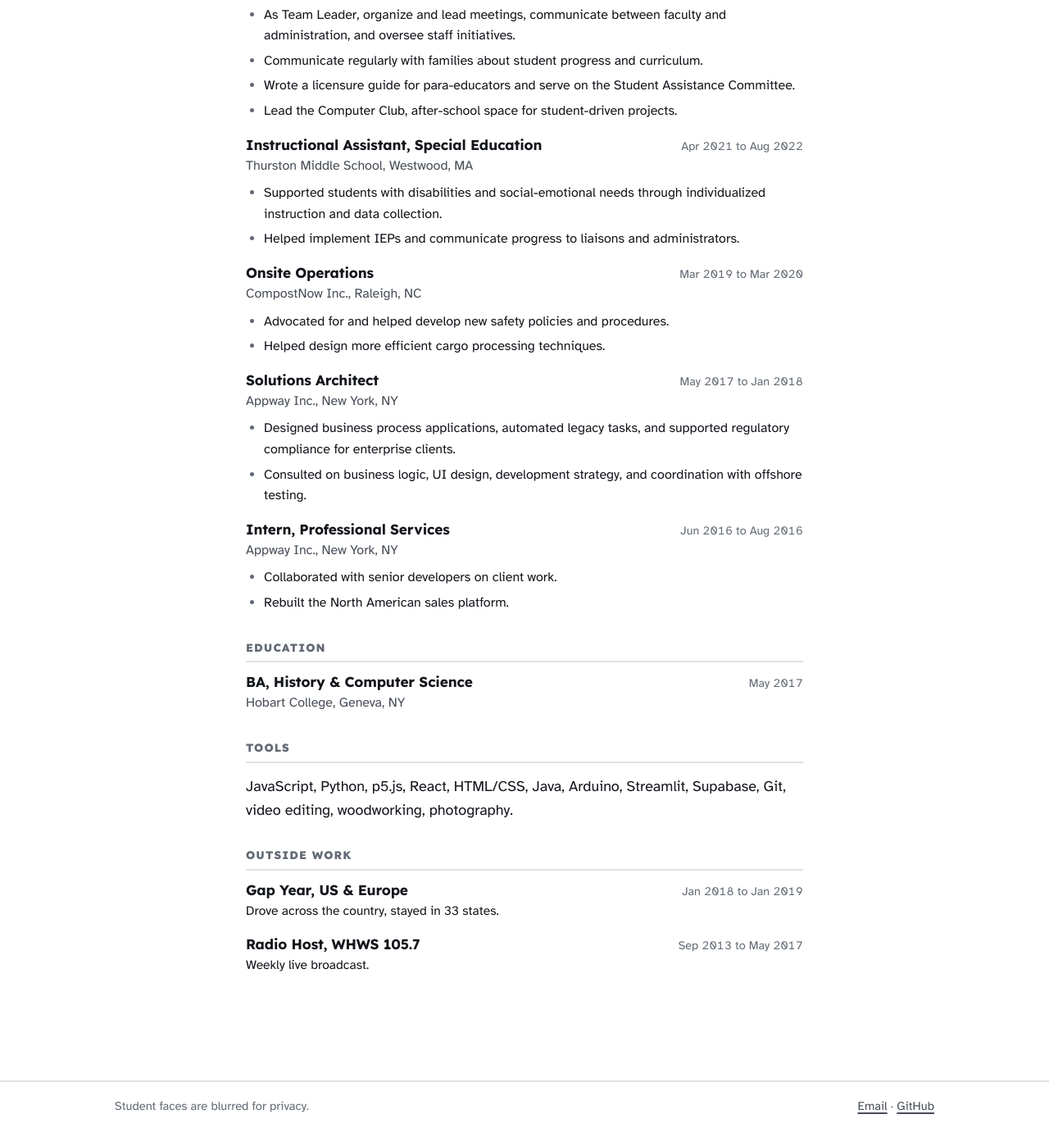
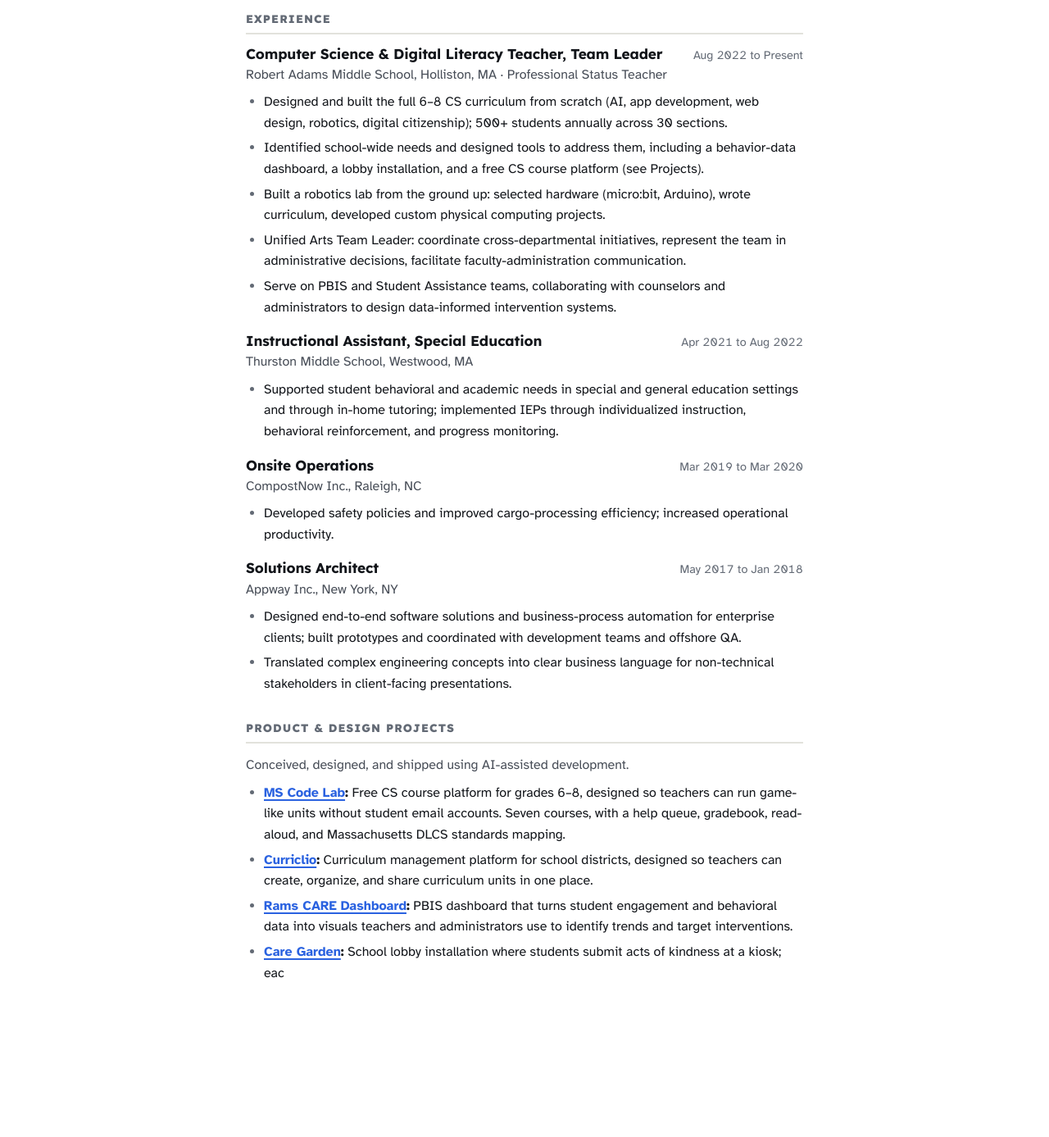
Before and after one commit to perkinscole/perkinscole.github.io, a plain HTML site: page cv.html in a window 1280 px wide. Shown: the part 466-1853 px from the top of the page at 82% size. After the commit the page ends 1794 px from the top, so only its background shows below. Drawn offline with Linux system fonts and the light colour scheme.

Commit message:
Update the CV page from the new ed tech resume
Co-Authored-By: Claude Fable 5.2 <noreply@anthropic.com>

```diff
--- a/cv.html
+++ b/cv.html
@@ -31,9 +31,14 @@
     <section class="hero">
       <h1>Cole A. Perkins</h1>
       <p class="lede">cole.perkins@gmail.com  ·  (617) 763-6777  ·  Sherborn, MA</p>
+      <p class="lede"><a href="https://coleperkins.dev">coleperkins.dev</a>  ·  <a href="https://mscodelab.org" target="_blank" rel="noopener">mscodelab.org</a></p>
     </section>
 
     <section>
+      <div class="cv-section">
+        <p>CS educator and ed tech designer who identifies problems in schools and designs tools to solve them: course platforms, data dashboards, and interactive installations used by students, teachers, and administrators. Takes ideas from concept to working product using AI-assisted development. Former solutions architect. Seeking ed tech product, learning design, UX, or educational robotics roles.</p>
+      </div>
+
       <div class="cv-section">
         <div class="cv-section-title">Experience</div>
 
@@ -44,12 +49,11 @@
           </div>
           <p class="org">Robert Adams Middle School, Holliston, MA  ·  Professional Status Teacher</p>
           <ul>
-            <li>Built the full grades 6–8 CS curriculum from scratch, including units on AI, app development, web design, robotics, and digital citizenship.</li>
-            <li>Teach 500+ students annually across 30 sections, with differentiated support for students on IEPs and 504 plans.</li>
-            <li>As Team Leader, organize and lead meetings, communicate between faculty and administration, and oversee staff initiatives.</li>
-            <li>Communicate regularly with families about student progress and curriculum.</li>
-            <li>Wrote a licensure guide for para-educators and serve on the Student Assistance Committee.</li>
-            <li>Lead the Computer Club, after-school space for student-driven projects.</li>
+            <li>Designed and built the full 6–8 CS curriculum from scratch (AI, app development, web design, robotics, digital citizenship); 500+ students annually across 30 sections.</li>
+            <li>Identified school-wide needs and designed tools to address them, including a behavior-data dashboard, a lobby installation, and a free CS course platform (see Projects).</li>
+            <li>Built a robotics lab from the ground up: selected hardware (micro:bit, Arduino), wrote curriculum, developed custom physical computing projects.</li>
+            <li>Unified Arts Team Leader: coordinate cross-departmental initiatives, represent the team in administrative decisions, facilitate faculty-administration communication.</li>
+            <li>Serve on PBIS and Student Assistance teams, collaborating with counselors and administrators to design data-informed intervention systems.</li>
           </ul>
         </div>
 
@@ -60,8 +64,7 @@
           </div>
           <p class="org">Thurston Middle School, Westwood, MA</p>
           <ul>
-            <li>Supported students with disabilities and social-emotional needs through individualized instruction and data collection.</li>
-            <li>Helped implement IEPs and communicate progress to liaisons and administrators.</li>
+            <li>Supported student behavioral and academic needs in special and general education settings and through in-home tutoring; implemented IEPs through individualized instruction, behavioral reinforcement, and progress monitoring.</li>
           </ul>
         </div>
 
@@ -72,8 +75,7 @@
           </div>
           <p class="org">CompostNow Inc., Raleigh, NC</p>
           <ul>
-            <li>Advocated for and helped develop new safety policies and procedures.</li>
-            <li>Helped design more efficient cargo processing techniques.</li>
+            <li>Developed safety policies and improved cargo-processing efficiency; increased operational productivity.</li>
           </ul>
         </div>
 
@@ -84,67 +86,18 @@
           </div>
           <p class="org">Appway Inc., New York, NY</p>
           <ul>
-            <li>Designed business process applications, automated legacy tasks, and supported regulatory compliance for enterprise clients.</li>
-            <li>Consulted on business logic, UI design, development strategy, and coordination with offshore testing.</li>
-          </ul>
-        </div>
-
-        <div class="cv-entry">
-          <div class="cv-entry-line">
-            <h3>Intern, Professional Services</h3>
-            <span class="date">Jun 2016 to Aug 2016</span>
-          </div>
-          <p class="org">Appway Inc., New York, NY</p>
-          <ul>
-            <li>Collaborated with senior developers on client work.</li>
-            <li>Rebuilt the North American sales platform.</li>
+            <li>Designed end-to-end software solutions and business-process automation for enterprise clients; built prototypes and coordinated with development teams and offshore QA.</li>
+            <li>Translated complex engineering concepts into clear business language for non-technical stakeholders in client-facing presentations.</li>
           </ul>
         </div>
       </div>
 
       <div class="cv-section">
-        <div class="cv-section-title">Education</div>
+        <div class="cv-section-title">Product &amp; Design Projects</div>
         <div class="cv-entry">
-          <div class="cv-entry-line">
-            <h3>BA, History &amp; Computer Science</h3>
-            <span class="date">May 2017</span>
-          </div>
-          <p class="org">Hobart College, Geneva, NY</p>
-        </div>
-      </div>
-
-      <div class="cv-section">
-        <div class="cv-section-title">Tools</div>
-        <p>JavaScript, Python, p5.js, React, HTML/CSS, Java, Arduino, Streamlit, Supabase, Git, video editing, woodworking, photography.</p>
-      </div>
-
-      <div class="cv-section">
-        <div class="cv-section-title">Outside Work</div>
-        <div class="cv-entry">
-          <div class="cv-entry-line">
-            <h3>Gap Year, US &amp; Europe</h3>
-            <span class="date">Jan 2018 to Jan 2019</span>
-          </div>
-          <p style="font-size:.97rem;">Drove across the country, stayed in 33 states.</p>
-        </div>
-        <div class="cv-entry">
-          <div class="cv-entry-line">
-            <h3>Radio Host, WHWS 105.7</h3>
-            <span class="date">Sep 2013 to May 2017</span>
-          </div>
-          <p style="font-size:.97rem;">Weekly live broadcast.</p>
-        </div>
-      </div>
-    </section>
-
-  </main>
-
-  <footer class="site-footer">
-    <div class="foot-in">
-      <span>Student faces are blurred for privacy.</span>
-      <span><a href="mailto:cole.perkins@gmail.com">Email</a> &middot; <a href="https://github.com/perkinscole" target="_blank" rel="noopener">GitHub</a></span>
-    </div>
-  </footer>
-
-</body>
-</html>
+          <p class="org">Conceived, designed, and shipped using AI-assisted development.</p>
+          <ul>
+            <li><strong><a href="https://mscodelab.org" target="_blank" rel="noopener">MS Code Lab</a>:</strong> Free CS course platform for grades 6–8, designed so teachers can run game-like units without student email accounts. Seven courses, with a help queue, gradebook, read-aloud, and Massachusetts DLCS standards mapping.</li>
+            <li><strong><a href="https://curriclio.app" target="_blank" rel="noopener">Curriclio</a>:</strong> Curriculum management platform for school districts, designed so teachers can create, organize, and share curriculum units in one place.</li>
+            <li><strong><a href="https://rams-pbis-data-explorer.streamlit.app/Student_Insights" target="_blank" rel="noopener">Rams CARE Dashboard</a>:</strong> PBIS dashboard that turns student engagement and behavioral data into visuals teachers and administrators use to identify trends and target interventions.</li>
+            <li><strong><a href="portfolio.html#care-garden">Care Garden</a>:</strong> School lobby installation where students submit acts of kindness at a kiosk; eac
```
Also changed, not shown: index.html (+2 -8 lines).
